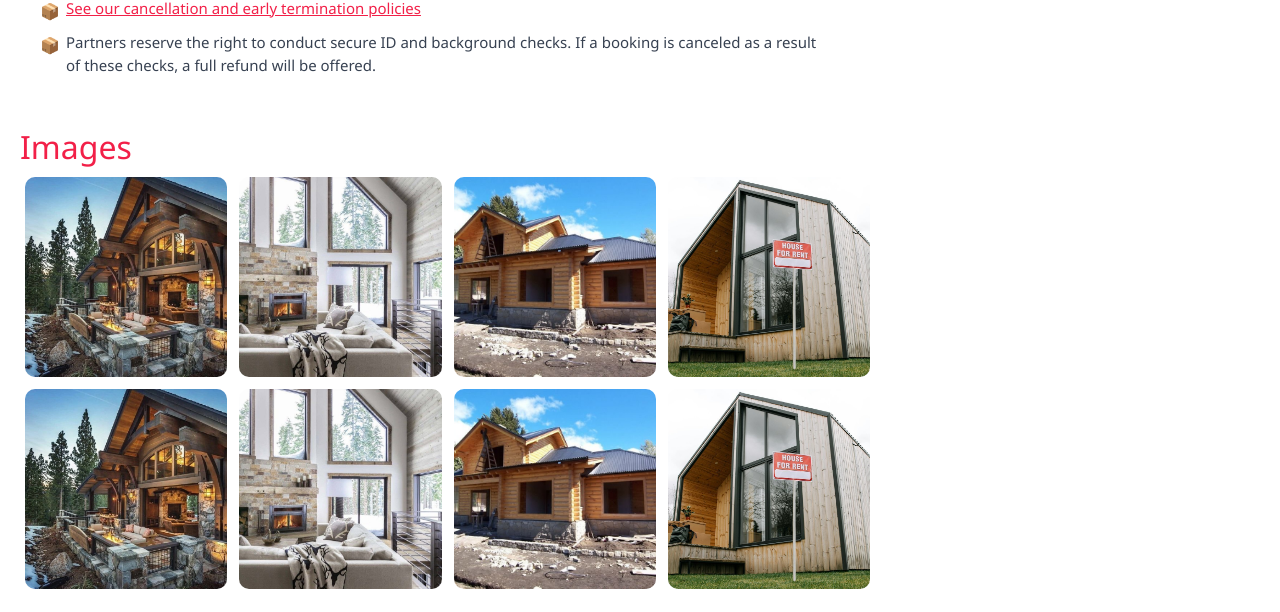
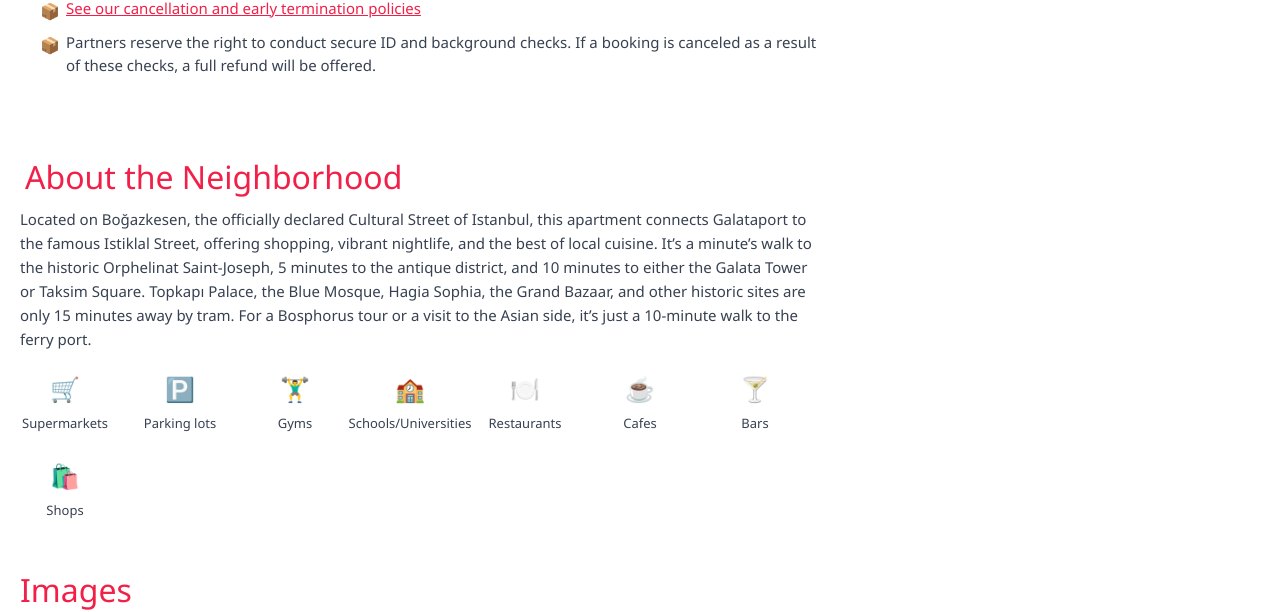
Before and after one commit to ahmed666916/flexvivienda-server, a React (Create React App) app: page /property_detail in a window 1280 px wide. Shown: the part 1709-2321 px from the top of the page. Built offline with nearby package versions, Linux system fonts and the light colour scheme.

Commit message:
added about the neighborhood section

```diff
--- a/src/components/propertyDetail/PropertyDetail.css
+++ b/src/components/propertyDetail/PropertyDetail.css
@@ -400,3 +400,48 @@
   text-decoration: underline;
   font-weight: 500;
 }
+
+.property-neighborhood {
+  padding: 20px;
+  background-color: #fff;
+  border-radius: 8px;
+  margin: 30px 0;
+}
+
+.property-neighborhood h2 {
+  color: #F22048;
+  margin-bottom: 10px;
+  padding-left: 5px;
+}
+
+.property-neighborhood p {
+  font-size: 15px;
+  color: #374151;
+  line-height: 1.6;
+  margin-bottom: 20px;
+}
+
+.neighborhood-icons {
+  display: flex;
+  flex-wrap: wrap;
+  gap: 25px;
+}
+
+.neighborhood-icons div {
+  display: flex;
+  flex-direction: column;
+  align-items: center;
+  width: 90px;
+  text-align: center;
+  color: #374151;
+}
+
+.neighborhood-icons span {
+  font-size: 24px;
+  margin-bottom: 6px;
+}
+
+.neighborhood-icons p {
+  font-size: 13px;
+  margin: 0;
+}
--- a/src/components/propertyDetail/PropertyDetail.js
+++ b/src/components/propertyDetail/PropertyDetail.js
@@ -110,6 +110,25 @@ const PropertyDetail = () => {
         </ul>
       </div>
 
+          <div className="property-neighborhood">
+      <h2>About the Neighborhood</h2>
+      <p>
+        Located on Boğazkesen, the officially declared Cultural Street of Istanbul, this apartment connects Galataport to the famous Istiklal Street, offering shopping, vibrant nightlife, and the best of local cuisine. It’s a minute’s walk to the historic Orphelinat Saint-Joseph, 5 minutes to the antique district, and 10 minutes to either the Galata Tower or Taksim Square. Topkapı Palace, the Blue Mosque, Hagia Sophia, the Grand Bazaar, and other historic sites are only 15 minutes away by tram. For a Bosphorus tour or a visit to the Asian side, it’s just a 10-minute walk to the ferry port.
+      </p>
+
+      <div className="neighborhood-icons">
+        <div><span role="img" aria-label="supermarkets">🛒</span><p>Supermarkets</p></div>
+        <div><span role="img" aria-label="parking">🅿️</span><p>Parking lots</p></div>
+        <div><span role="img" aria-label="gym">🏋️‍♂️</span><p>Gyms</p></div>
+        <div><span role="img" aria-label="school">🏫</span><p>Schools/Universities</p></div>
+        <div><span role="img" aria-label="restaurant">🍽️</span><p>Restaurants</p></div>
+        <div><span role="img" aria-label="cafe">☕</span><p>Cafes</p></div>
+        <div><span role="img" aria-label="bars">🍸</span><p>Bars</p></div>
+        <div><span role="img" aria-label="shops">🛍️</span><p>Shops</p></div>
+      </div>
+    </div>
+
+
 
 
              <div className="property-amenities">
```
